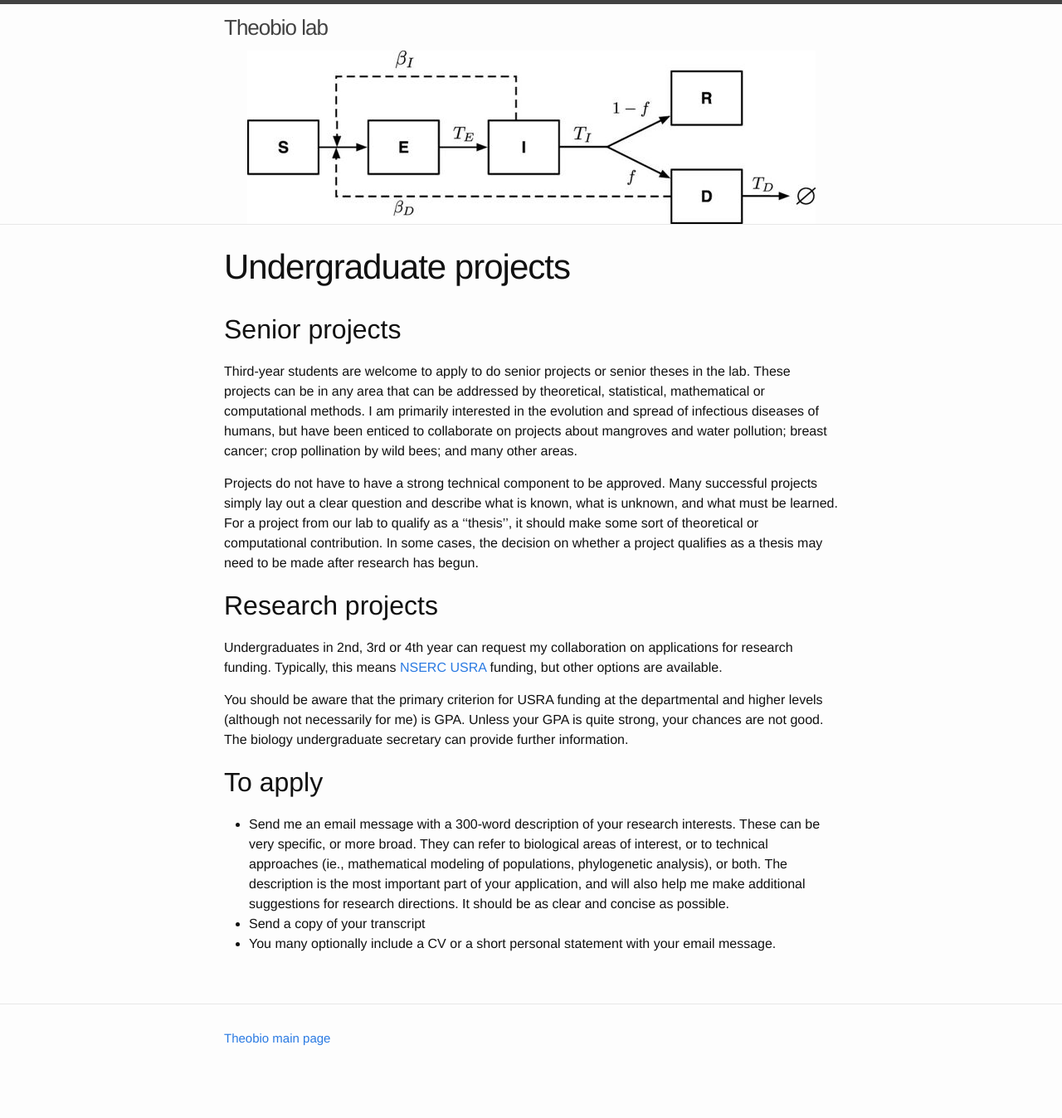
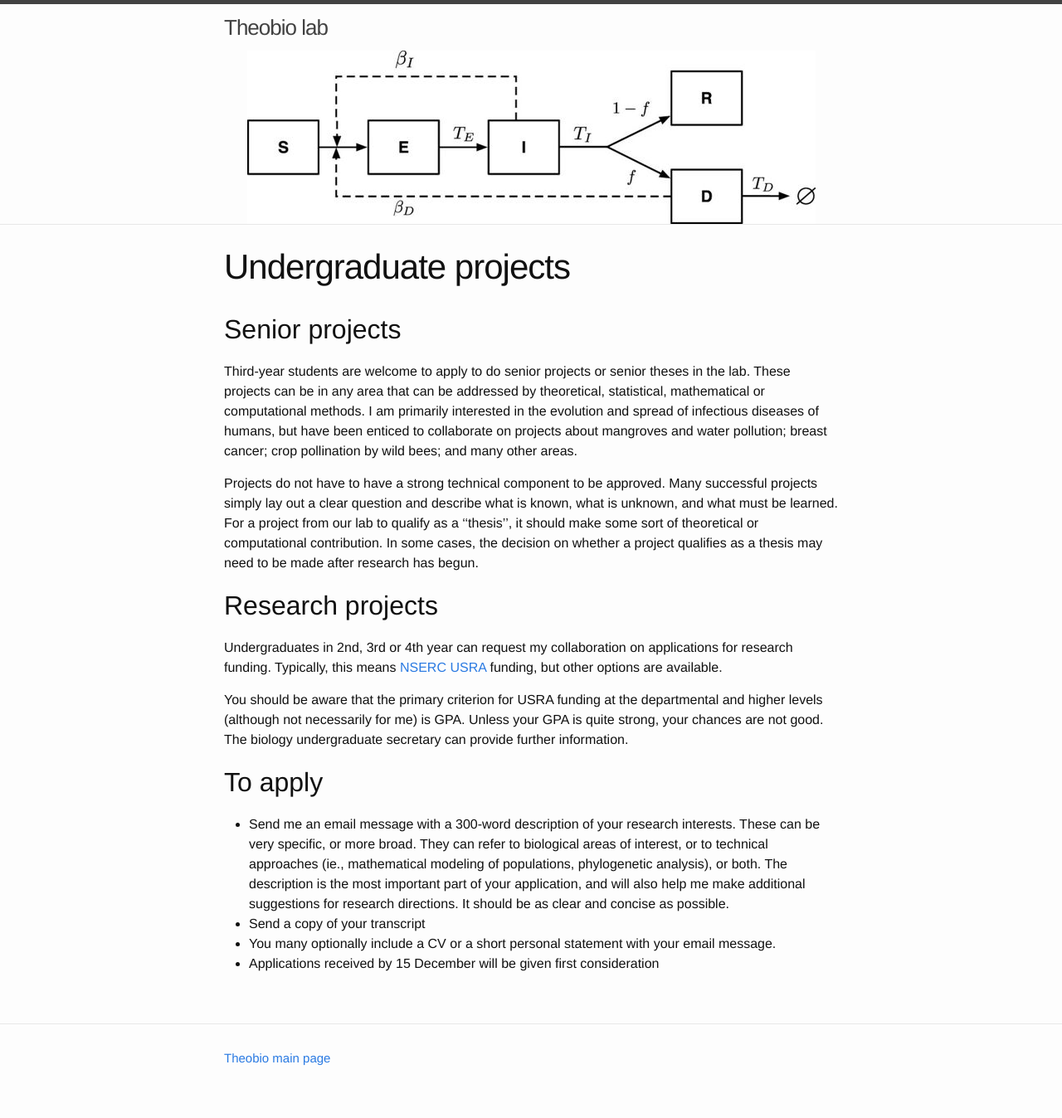
Before and after one commit to mac-theobio/mac-theobio.github.io, a Jekyll site: the page built from jd/undergrad.md, in a window 1280 px wide. Shown: the whole page at 83% size. Built offline with Jekyll 4.4.1, drawn with Linux system fonts in a browser that asks for light colours; before the commit the page ends 1324 px from its top, so only the background shows below that.

Commit message:
Autocommit (theobio_site)

```diff
--- a/jd/undergrad.md
+++ b/jd/undergrad.md
@@ -26,11 +26,12 @@ You should be aware that the primary criterion for USRA funding at the departmen
 * Send me an email message with a 300-word description of your research interests.  These can be very specific, or more broad.  They can refer to biological areas of interest, or to technical approaches (ie., mathematical modeling of populations, phylogenetic analysis), or both.  The description is the most important part of your application, and will also help me make additional suggestions for research directions.  It should be as clear and concise as possible.
 * Send a copy of your transcript
 * You many optionally include a CV or a short personal statement with your email message.
+* Applications received by 15 December will be given first consideration
 
 {% comment %}
 ### Work on timelines!!
 
-Inteview in January?
+Inteview in January
 
 * The biology department's [undergraduate scholarships page](http://www.biology.mcmaster.ca/scholar_award.htm undergraduate)
 {% endcomment %}
```
